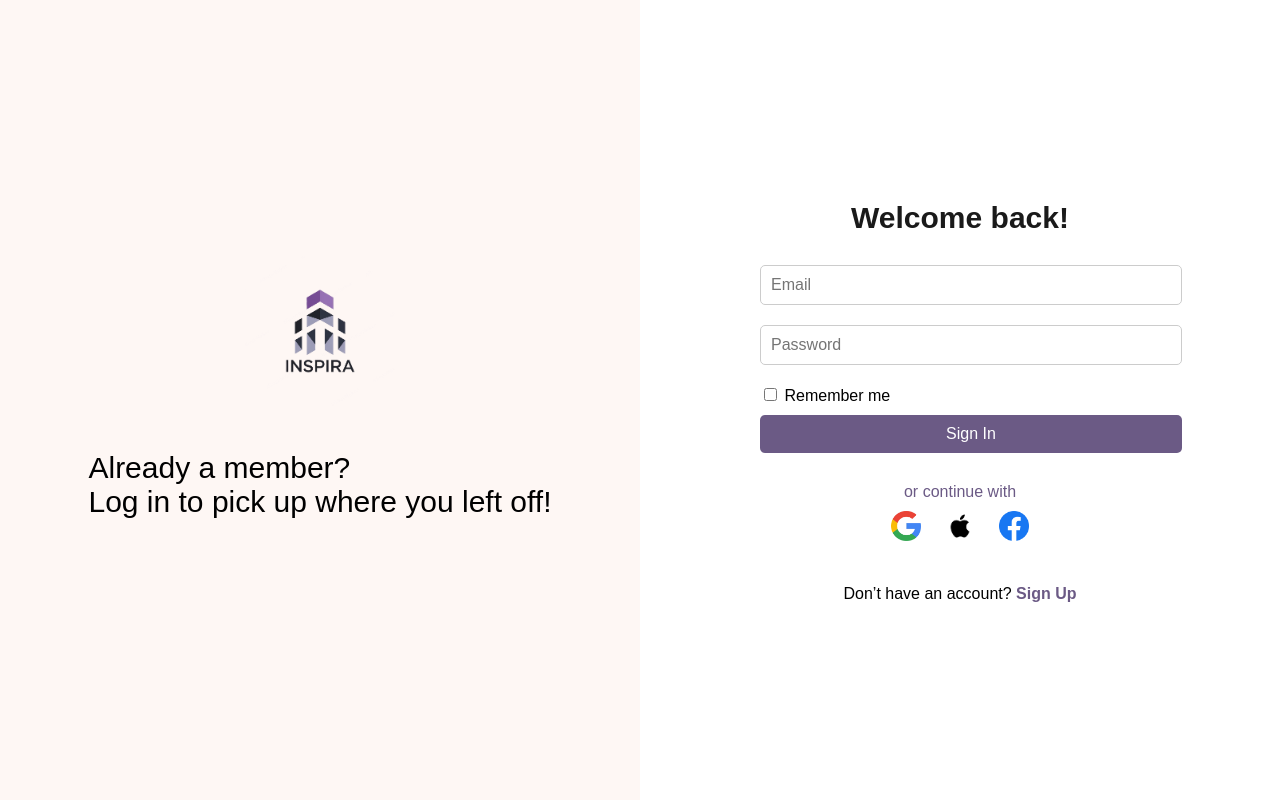
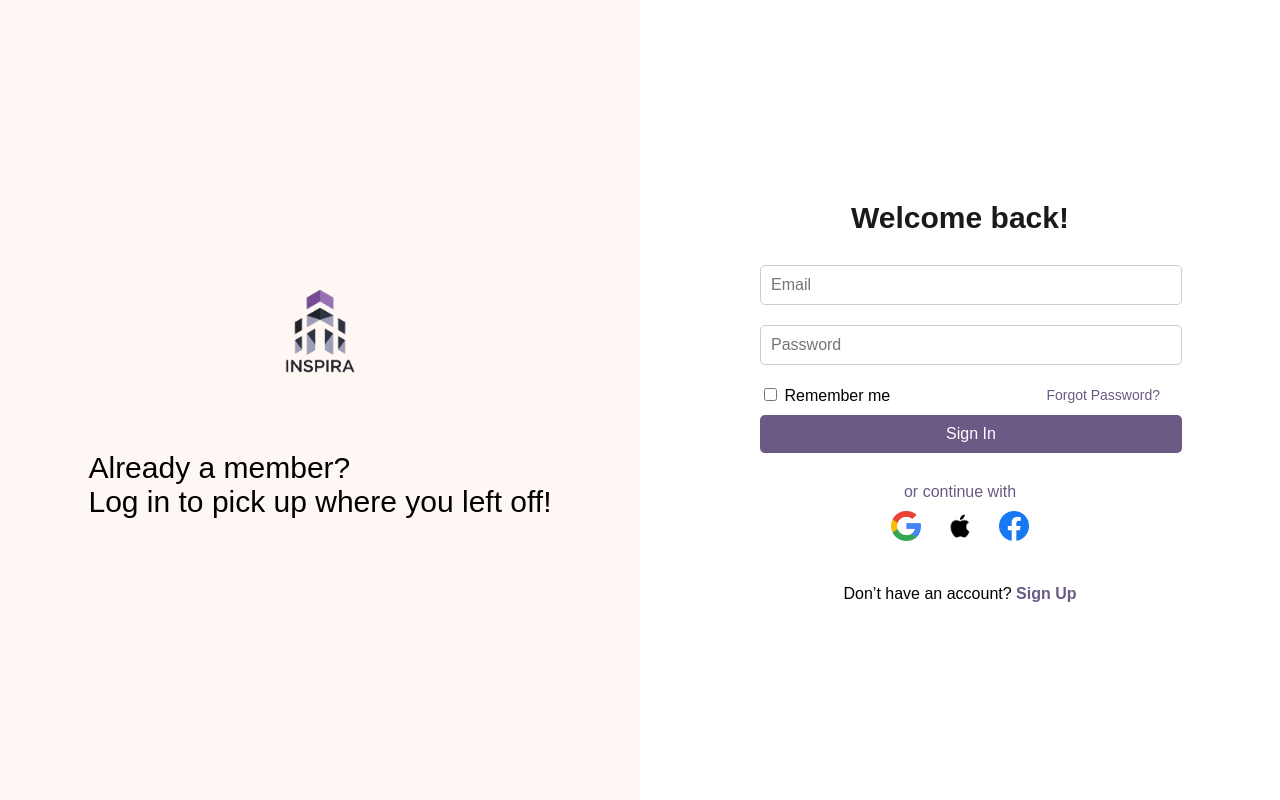
Before and after one commit to arrrpii/Inspira_Core, a Flask app: page /login in a window 1280 px wide. Run offline with Flask 3, Linux system fonts and the light colour scheme.

Commit message:
Update login.html

```diff
--- a/templates/login.html
+++ b/templates/login.html
@@ -21,7 +21,7 @@
                     <label>
                         <input type="checkbox"> Remember me
                     </label>
-
+                    <a href="/reset_password">Forgot Password?</a>
                 </div>
                 <button type="submit" class="sign-in-btn">Sign In</button>
                 <div class="social-login">
```
Lines whose indentation alone changed are shown as unchanged.
